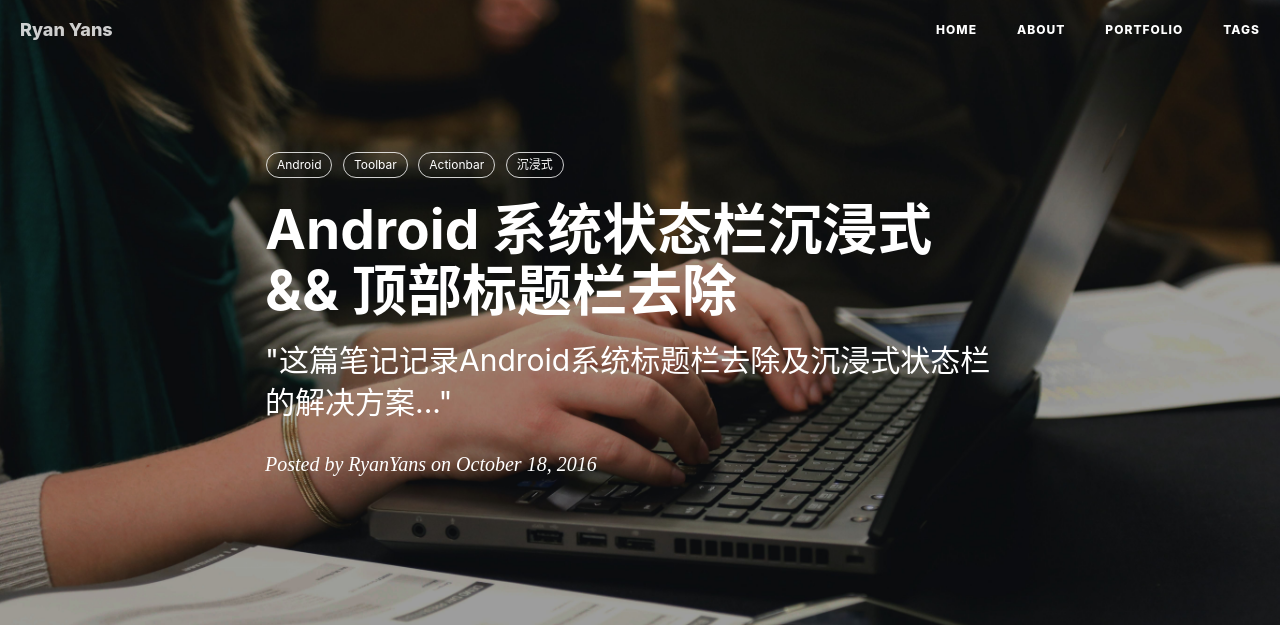
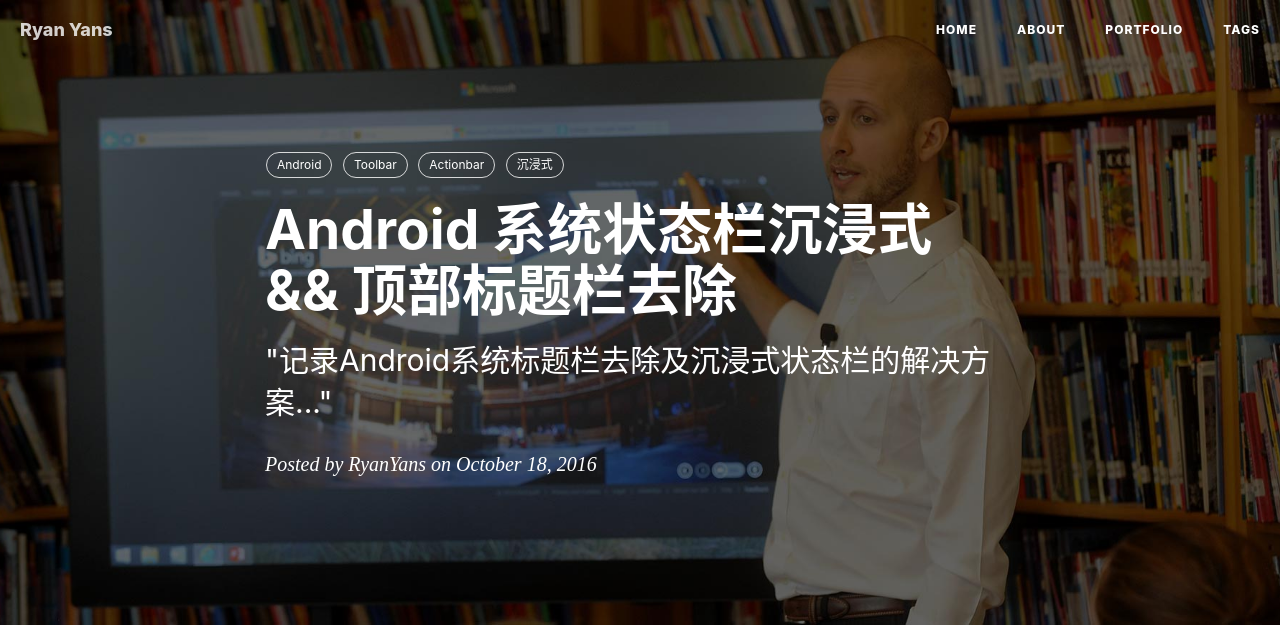
Before and after one commit to RyanYans/RyanYans.github.io, a Jekyll site: the page built from _posts/2016-10-18-actionbar.markdown, in a window 1280 px wide. Shown: the top 625 px of the page. Built offline with Jekyll 4.4.1, drawn with Linux system fonts in a browser that asks for light colours; nearby versions of some CDN libraries; comment, search, counter and statistics services are not loaded; grey boxes are pictures that could not be loaded.

Commit message:
add blog actionbar c1

```diff
--- a/_posts/2016-10-18-actionbar.markdown
+++ b/_posts/2016-10-18-actionbar.markdown
@@ -1,10 +1,10 @@
 ---
 layout:     post
 title:      "Android 系统状态栏沉浸式 && 顶部标题栏去除 "
-subtitle:   " \"这篇笔记记录Android系统标题栏去除及沉浸式状态栏的解决方案...\""
+subtitle:   " \"记录Android系统标题栏去除及沉浸式状态栏的解决方案...\""
 date:       2016-10-18 00:30:00
 author:     "RyanYans"
-header-img: "img/post-bg-freecache.jpg"
+header-img: "img/post-bg-actionbar.jpg"
 catalog: true
 tags:
     - Android
```
Also changed, not shown: img/post-bg-actionbar.jpg (renamed from img/post-bg-e2e-ux.jpg).
